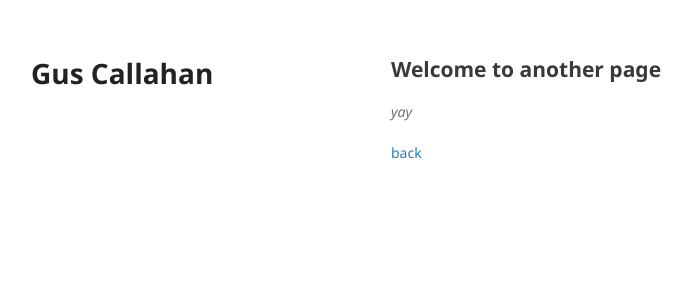
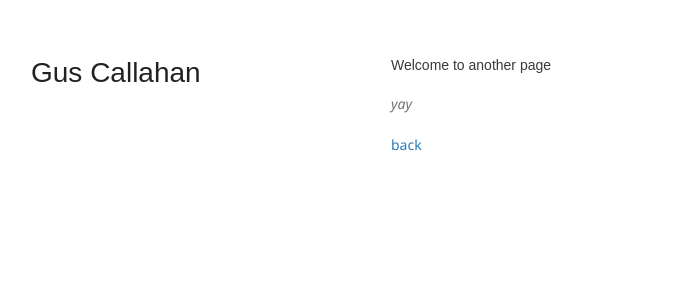
Before and after one commit to wac4073/wac4073.github.io, a Jekyll site: the page built from another-page.md, in a window 1280 px wide. Shown: the top 300 px of the page, without its empty margins (179-871 px from the left). Built offline with Jekyll 4.4.1, drawn with Linux system fonts in a browser that asks for light colours; the repository's description, which GitHub fills in, is left out; our own code applies the rules of GitHub Pages for plain Markdown files.

Commit message:
Update jekyll-theme-minimal.scss

```diff
--- a/_sass/jekyll-theme-minimal.scss
+++ b/_sass/jekyll-theme-minimal.scss
@@ -12,7 +12,7 @@ body {
 h1, h2, h3, h4, h5, h6 {
   color:#222;
   margin:0 0 20px;
-  font: Arial;
+  font: 14px/1.5 Arial, sans-serif;
 }
 
 p, ul, ol, table, pre, dl {
```
